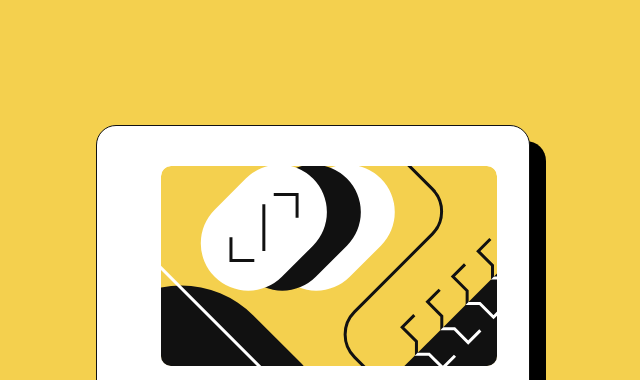
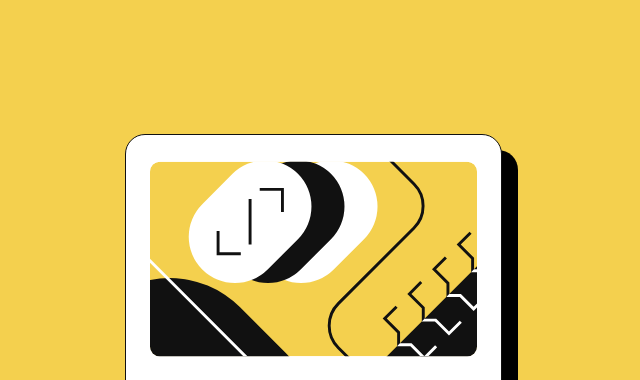
Before and after one commit to jucroizer/blog_preview_card_project, a plain HTML site: page index.html in a window 1280 px wide. Shown: the top 380 px of the page, without its empty margins (327-967 px from the left). Drawn offline with Linux system fonts and the light colour scheme.

Commit message:
Appearance of the card image

```diff
--- a/styles.css
+++ b/styles.css
@@ -35,10 +35,21 @@
   border-radius: 20px;
   padding: 24px;
   box-shadow: 16px 16px 0 var(--black);
-  width: min(384px, 100%);
+  width: min(327px, 100%);
   display: flex;
   flex-direction: column;
-  /* align-items: center; */
   height: fit-content;
   gap: 24px;
 }
+
+.card-thumbnail {
+  display: inline-block;
+  margin: 0;
+  overflow: hidden;
+}
+
+.card-thumbnail img {
+  width: 100%;
+  display: block;
+  height: 12.5rem;
+}
```
